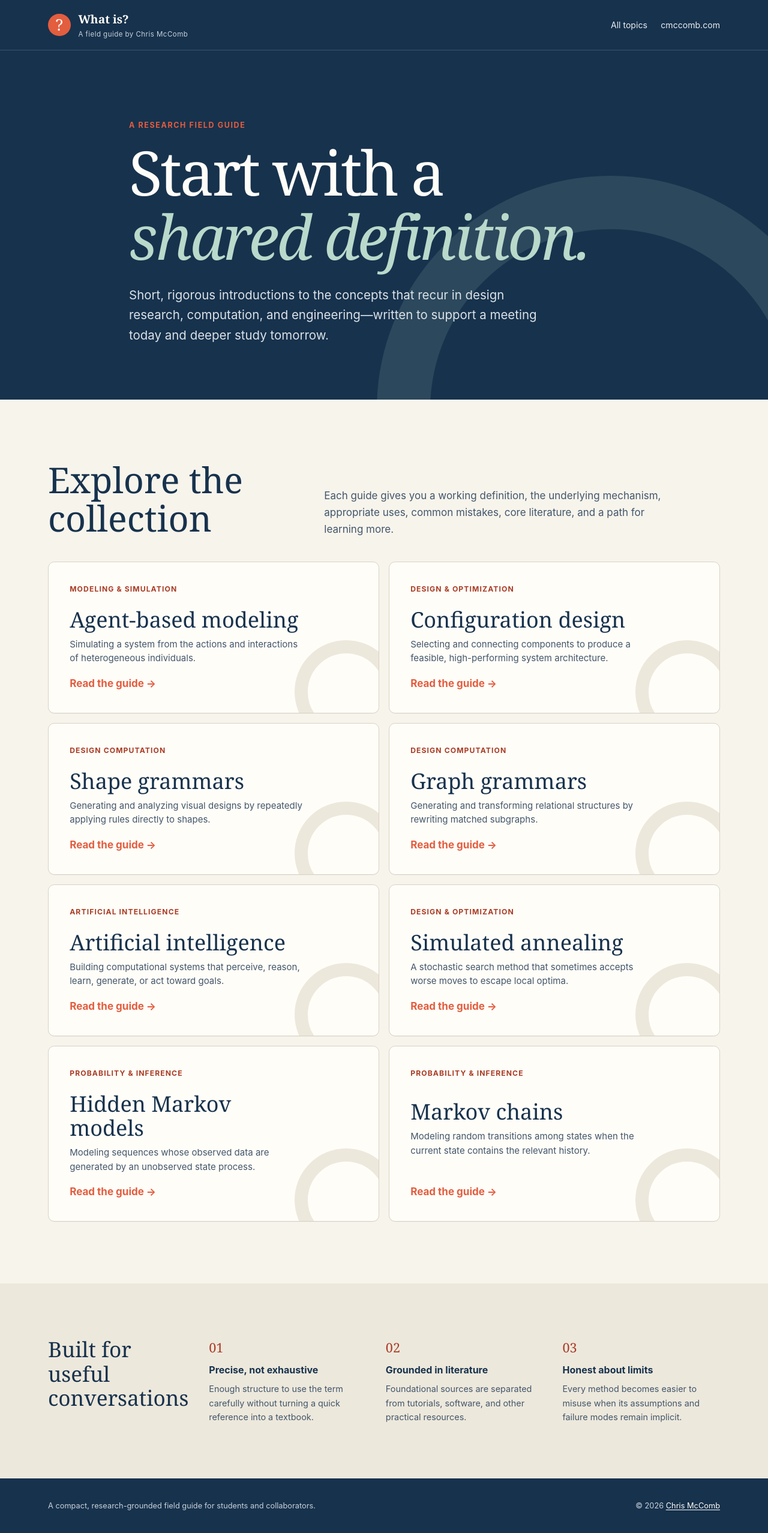
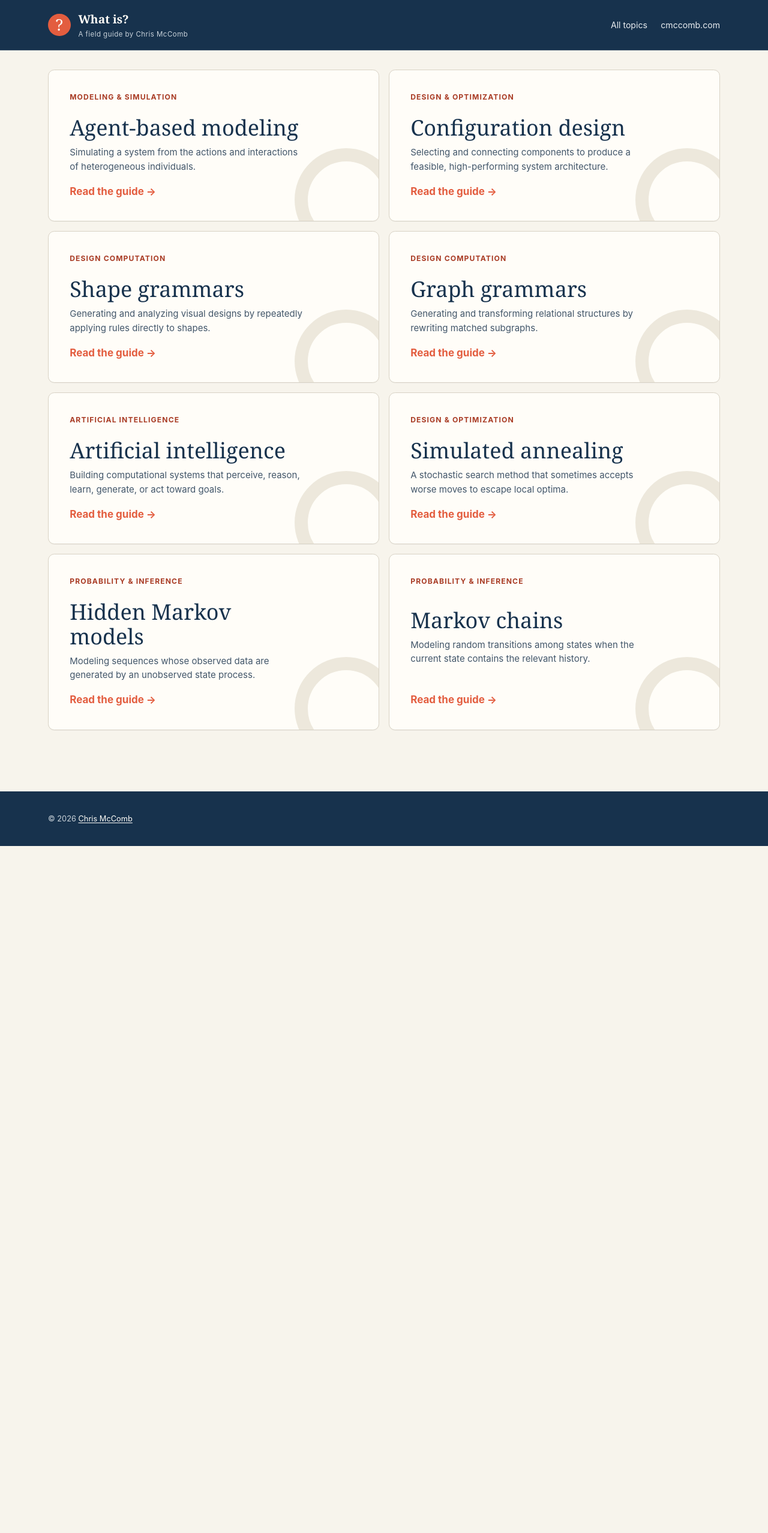
Before and after one commit to cmccomb/what-is, a Jekyll site: the page built from index.md, in a window 1280 px wide. Shown: the whole page at 60% size. Built offline with Jekyll 4.4.1, drawn with Linux system fonts in a browser that asks for light colours; after the commit the page ends 1410 px from its top, so only the background shows below that.

Commit message:
Streamline landing page

```diff
--- a/_includes/site_footer.html
+++ b/_includes/site_footer.html
@@ -1,6 +1,5 @@
 <footer class="site-footer">
   <div class="shell footer-inner">
-    <p>A compact, research-grounded field guide for students and collaborators.</p>
     <p>&copy; {{ site.time | date: "%Y" }} <a href="https://cmccomb.com">{{ site.author }}</a></p>
   </div>
 </footer>
--- a/assets/css/site.css
+++ b/assets/css/site.css
@@ -6,7 +6,6 @@
   --white: #fffdf8;
   --accent: #e35d3f;
   --accent-dark: #a93c25;
-  --mint: #b9d9cb;
   --line: #d8d2c5;
   --shadow: 0 18px 50px rgba(23, 50, 77, 0.09);
   --shell: 1120px;
@@ -98,26 +97,6 @@ a:hover { color: var(--accent); }
 .site-header nav a { color: #e9edf0; font-size: 0.88rem; text-decoration: none; }
 .site-header nav a:hover { color: var(--white); text-decoration: underline; }
 
-.home-hero {
-  position: relative;
-  overflow: hidden;
-  padding: clamp(4.5rem, 9vw, 8rem) 0 clamp(4rem, 7vw, 6rem);
-  background: var(--ink);
-  color: var(--white);
-}
-
-.home-hero::after {
-  position: absolute;
-  width: min(47vw, 620px);
-  aspect-ratio: 1;
-  right: -10vw;
-  bottom: -70%;
-  border: clamp(55px, 7vw, 95px) solid rgba(185, 217, 203, 0.13);
-  border-radius: 50%;
-  content: "";
-}
-
-.hero-copy { position: relative; z-index: 1; max-width: 850px; }
 .eyebrow {
   margin: 0 0 0.9rem;
   color: var(--accent);
@@ -127,7 +106,6 @@ a:hover { color: var(--accent); }
   text-transform: uppercase;
 }
 
-.home-hero h1,
 .topic-hero h1 {
   margin: 0;
   font-family: Georgia, "Times New Roman", serif;
@@ -136,14 +114,7 @@ a:hover { color: var(--accent); }
   line-height: 1.04;
 }
 
-.home-hero h1 { max-width: 780px; font-size: clamp(3.2rem, 8vw, 6.9rem); }
-.home-hero h1 em { color: var(--mint); font-weight: inherit; }
-.home-hero .lede { max-width: 710px; margin: 1.7rem 0 0; color: #dbe2e7; font-size: clamp(1.05rem, 2vw, 1.28rem); }
-
-.topics-section { padding: clamp(4rem, 8vw, 7rem) 0; }
-.section-heading { display: grid; grid-template-columns: 1fr 1.6fr; gap: 3rem; align-items: end; margin-bottom: 2.5rem; }
-.section-heading h2 { margin: 0; font-family: Georgia, serif; font-size: clamp(2.2rem, 5vw, 3.7rem); font-weight: 500; line-height: 1.08; }
-.section-heading p { max-width: 570px; margin: 0; color: var(--ink-soft); }
+.topics-section { padding: clamp(1rem, 2.5vw, 2rem) 0 clamp(4rem, 8vw, 7rem); }
 
 .topic-cards { display: grid; grid-template-columns: repeat(2, minmax(0, 1fr)); gap: 1rem; }
 
@@ -180,13 +151,6 @@ a:hover { color: var(--accent); }
 .topic-card h3 { max-width: 80%; margin: 1.3rem 0 0.55rem; font-family: Georgia, serif; font-size: clamp(1.65rem, 3vw, 2.25rem); font-weight: 500; line-height: 1.12; }
 .topic-card p { max-width: 82%; margin: 0; color: var(--ink-soft); font-size: 0.94rem; line-height: 1.55; }
 .card-arrow { align-self: end; margin-top: 1rem; color: var(--accent); font-weight: 700; }
-
-.principles { padding: clamp(3.5rem, 7vw, 6rem) 0; background: var(--paper-deep); }
-.principles-grid { display: grid; grid-template-columns: 0.9fr repeat(3, 1fr); gap: 2rem; }
-.principles h2 { margin: 0; font-family: Georgia, serif; font-size: 2.2rem; font-weight: 500; line-height: 1.15; }
-.principle-number { color: var(--accent-dark); font-family: Georgia, serif; font-size: 1.35rem; }
-.principles h3 { margin: 0.4rem 0; font-size: 1rem; }
-.principles p { margin: 0; color: var(--ink-soft); font-size: 0.9rem; }
 
 .breadcrumb { display: flex; gap: 0.65rem; padding-top: 2rem; color: #6c7b88; font-size: 0.82rem; }
 .breadcrumb a { color: inherit; }
@@ -241,12 +205,8 @@ a:hover { color: var(--accent); }
 
 @media (max-width: 800px) {
   .site-header nav a:first-child { display: none; }
-  .section-heading,
-  .principles-grid { grid-template-columns: 1fr; gap: 1.5rem; }
   .topic-grid { grid-template-columns: 1fr; }
   .topic-nav { position: static; display: none; }
-  .principles-grid { grid-template-columns: repeat(3, 1fr); }
-  .principles-grid > h2 { grid-column: 1 / -1; }
 }
 
 @media (max-width: 600px) {
@@ -254,8 +214,7 @@ a:hover { color: var(--accent); }
   .shell { width: min(calc(100% - 1.6rem), var(--shell)); }
   .wordmark small { display: none; }
   .site-header nav a { font-size: 0.8rem; }
-  .topic-cards,
-  .principles-grid { grid-template-columns: 1fr; }
+  .topic-cards { grid-template-columns: 1fr; }
   .topic-card { min-height: 230px; }
   .topic-meta { gap: 1.3rem; }
   .footer-inner { display: grid; gap: 0.4rem; }
--- a/index.md
+++ b/index.md
@@ -4,20 +4,8 @@ title: Home
 description: Compact, research-grounded explanations of concepts in design, computation, and engineering.
 permalink: /
 ---
-<section class="home-hero">
-  <div class="shell hero-copy">
-    <p class="eyebrow">A research field guide</p>
-    <h1>Start with a <em>shared definition.</em></h1>
-    <p class="lede">Short, rigorous introductions to the concepts that recur in design research, computation, and engineering—written to support a meeting today and deeper study tomorrow.</p>
-  </div>
-</section>
 <section class="topics-section" id="topics">
   <div class="shell">
-    <header class="section-heading">
-      <h2>Explore the collection</h2>
-      <p>Each guide gives you a working definition, the underlying mechanism, appropriate uses, common mistakes, core literature, and a path for learning more.</p>
-    </header>
-
     <div class="topic-cards">
       {% assign ordered_topics = site.topics | sort: "order" %}
       {% for topic in ordered_topics %}
@@ -33,24 +21,3 @@ permalink: /
     </div>
   </div>
 </section>
-
-<section class="principles" aria-labelledby="principles-title">
-  <div class="shell principles-grid">
-    <h2 id="principles-title">Built for useful conversations</h2>
-    <div>
-      <span class="principle-number">01</span>
-      <h3>Precise, not exhaustive</h3>
-      <p>Enough structure to use the term carefully without turning a quick reference into a textbook.</p>
-    </div>
-    <div>
-      <span class="principle-number">02</span>
-      <h3>Grounded in literature</h3>
-      <p>Foundational sources are separated from tutorials, software, and other practical resources.</p>
-    </div>
-    <div>
-      <span class="principle-number">03</span>
-      <h3>Honest about limits</h3>
-      <p>Every method becomes easier to misuse when its assumptions and failure modes remain implicit.</p>
-    </div>
-  </div>
-</section>
```
